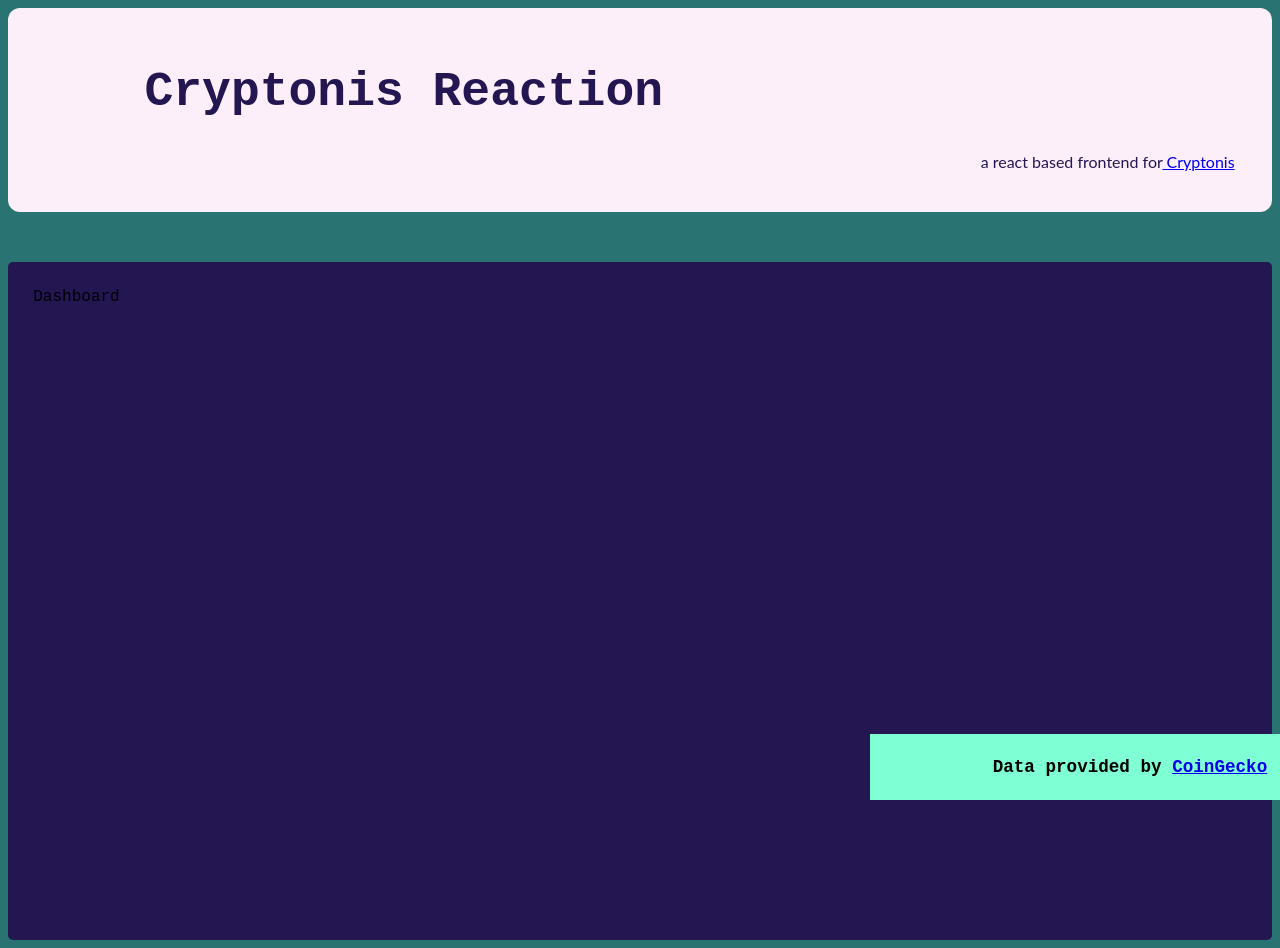
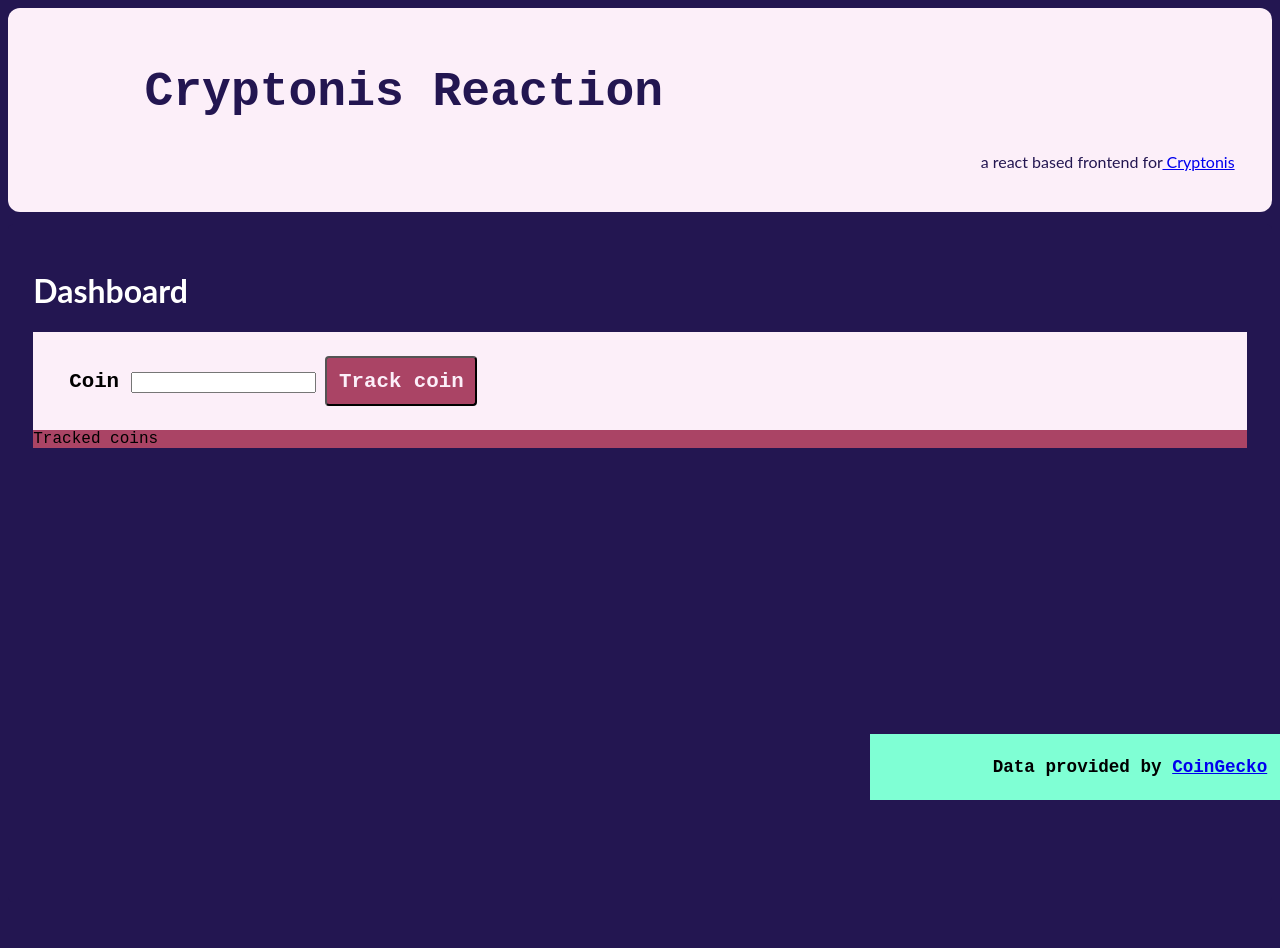
Before and after one commit to Math-SA/CryptonisReaction, a React (Create React App) app: page / in a window 1280 px wide. After the commit the page ends 910 px from the top, so only its background shows below. Built offline with nearby package versions, Linux system fonts and the light colour scheme.

Commit message:
added track coin form component

```diff
--- a/Components/Dashboard.css
+++ b/Components/Dashboard.css
@@ -1,9 +1,18 @@
 .dashboard {
-  margin-top: 4%;
+  margin-top: 1%;
   border-radius: 5px;
   padding: 2%;
   height: 80%;
   background-color: #231651;
   display: flex;
+  flex-direction: column;
   font-family: 'Courier New', monospace;
 }
+.dashboard h1 {
+  color: white;
+}
+
+
+.coins {
+  background-color: #aa4465;
+}
--- a/Components/Dashboard.js
+++ b/Components/Dashboard.js
@@ -1,7 +1,14 @@
 import * as React from 'react';
 import './Dashboard.css';
+import TrackCoinForm from './TrackCoinForm';
 function Dashboard(props) {
-  return <div className="dashboard">Dashboard</div>;
+  return (
+    <div className="dashboard">
+      <h1>Dashboard</h1>
+      <TrackCoinForm />
+      <div className="coins">Tracked coins</div>
+    </div>
+  );
 }
 
 export default Dashboard;
--- /dev/null
+++ b/Components/TrackCoinForm.css
@@ -0,0 +1,20 @@
+.trackCoinForm {
+  background-color: #fceff9;
+  padding: 2%;
+}
+
+.trackCoinForm label {
+  padding: 1%;
+  font-size: 1.3em;
+  font-weight: bolder;
+}
+
+.trackCoinForm button {
+  padding: 1%;
+  border-radius: 4px;
+  font-size: 1.3em;
+  background-color: #aa4465;
+  color: #fceff9;
+  font-family: 'Courier New', Courier, monospace;
+  font-weight: bolder;
+}
--- /dev/null
+++ b/Components/TrackCoinForm.js
@@ -0,0 +1,13 @@
+import * as React from 'react';
+import './TrackCoinForm.css';
+
+function TrackCoinForm(props) {
+  return (
+    <div className="trackCoinForm">
+      <label>Coin</label>
+      <input type="text"></input> <button>Track coin</button>{' '}
+    </div>
+  );
+}
+
+export default TrackCoinForm;
--- a/style.css
+++ b/style.css
@@ -1,5 +1,5 @@
 body {
-  background-color: #297373ff;
+  background-color: #231651;
 }
 h1,
 p {
```
